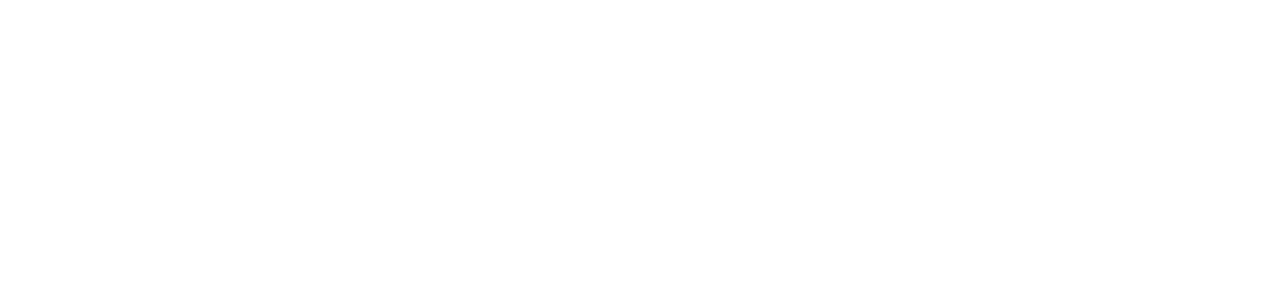
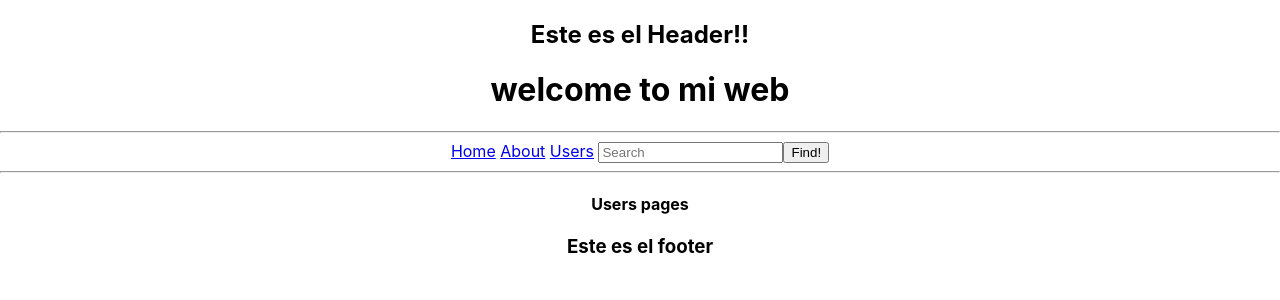
Before and after one commit to BrunoMaiorano/MCGA_Recuperatorio_2doParcial, a React (Create React App) app: page /users in a window 1280 px wide. Before the commit this address had no page. Shown: the top 300 px of the page. Built offline with nearby package versions, Linux system fonts and the light colour scheme.

Commit message:
MCGA03-Arreglos en rutas

```diff
--- a/src/App.js
+++ b/src/App.js
@@ -4,7 +4,7 @@
 import{ saveUsers } from "./redux/Users/thunks" */
 import Home from "./pages/Home"
 import About from "./pages/About"
-import Products from "./pages/Products"
+import Users from "./pages/Users"
 
 import {Routes, Route} from "react-router-dom"
 import Layout from './components/Layout';
@@ -49,9 +49,10 @@
 
       <Routes>
         <Route path='/' element={<Layout />}>
-          <Route path='/home' index element={<Home />} />
+          <Route index element={<Home />} />
+          <Route path='home' element={<Home />} />
           <Route path='about' element={<About />} />
-          <Route path='products' element={<Products />} />
+          <Route path='users' element={<Users />} />
         </Route>
       </Routes>
 
--- a/src/components/Navbar.jsx
+++ b/src/components/Navbar.jsx
@@ -25,7 +25,7 @@
             <hr />
             <Link to="/home">Home</Link> {" "}
             <Link to="/about">About</Link> {" "}
-            <Link to="/products">Products</Link> {" "}
+            <Link to="/users">Users</Link> {" "}
 
             <form
              onSubmit={handleSubmit}
--- a/src/pages/Products.jsx
+++ /dev/null
@@ -1,6 +0,0 @@
-const Products = () => {
-    return(
-        <h4>Productos pages</h4>
-    )
-}
-export default Products;
--- /dev/null
+++ b/src/pages/Users.jsx
@@ -0,0 +1,6 @@
+const Users = () => {
+    return(
+        <h4>Users pages</h4>
+    )
+}
+export default Users;
```
